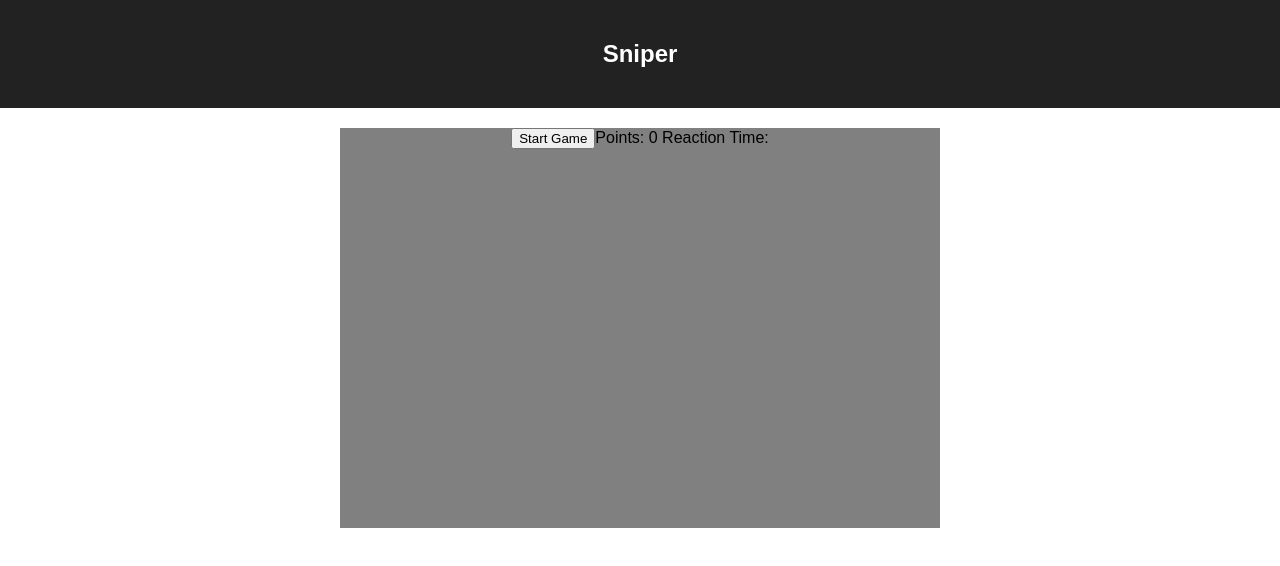
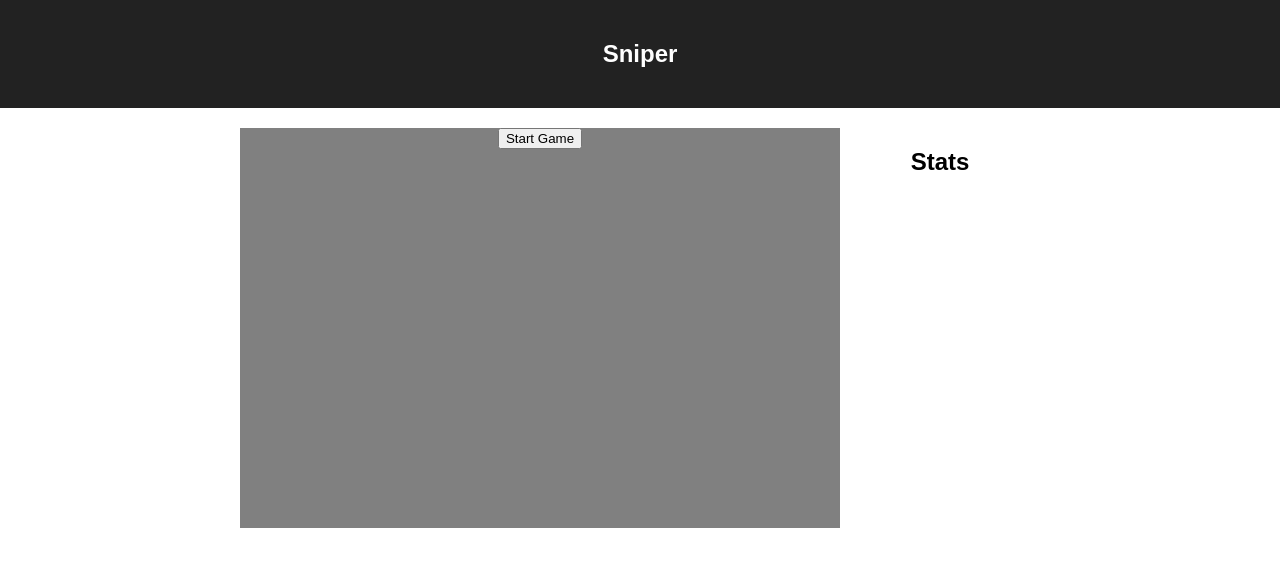
Before and after one commit to whitcik/sniper, a React app: page / in a window 1280 px wide. Shown: the top 566 px of the page. Built offline with nearby package versions, Linux system fonts and the light colour scheme.

Commit message:
Change html structure

```diff
--- a/src/App.scss
+++ b/src/App.scss
@@ -7,6 +7,11 @@
   padding: 20px;
   color: white;
 }
+.clearfix::after {
+    content:"";
+    display:block;
+    clear:both;
+}
 
 @keyframes App-logo-spin {
   from { transform: rotate(0deg); }
--- a/src/constants/gameConsts.js
+++ b/src/constants/gameConsts.js
@@ -1,2 +1,3 @@
-export const WIDTH = 600;
-export const HEIGHT = 400;
+export const GAME_WIDTH = 600;
+export const GAME_HEIGHT = 400;
+export const STATS_WIDTH = 200;
--- a/src/game/Game.js
+++ b/src/game/Game.js
@@ -1,10 +1,11 @@
 import React, { PureComponent } from 'react';
-import { WIDTH, HEIGHT } from '../constants/gameConsts';
+import { GAME_WIDTH, GAME_HEIGHT, STATS_WIDTH } from '../constants/gameConsts';
 import { connect } from 'react-redux';
 import { bindActionCreators } from 'redux';
 import { startGame, shot, stopGame } from '../actions/gameActions';
 import './game.scss';
 import Target from './Target';
+import GameStats from './GameStats';
 
 
 class Game extends PureComponent {
@@ -36,13 +37,15 @@ class Game extends PureComponent {
 
   render() {
     console.log('Game', this.props);
-    const { isGameStarted, reactionTime, shots } = this.props;
+    const { isGameStarted } = this.props;
 
     return (
-      <div id="game-map" style={{width: WIDTH, height: HEIGHT}}>
-        {!isGameStarted && <button onClick={this.handleStart}>Start Game</button>}
-        <span>Points: {shots}</span> <span>Reaction Time: {reactionTime}</span>
-        {isGameStarted && <Target handleShot={this.handleShot} />}
+      <div className="game-container clearfix" style={{width: GAME_WIDTH + STATS_WIDTH}}>
+        <div id="game-map" style={{width: GAME_WIDTH, height: GAME_HEIGHT}}>
+          {!isGameStarted && <button onClick={this.handleStart}>Start Game</button>}
+          {isGameStarted && <Target handleShot={this.handleShot} />}
+        </div>
+        <GameStats />
       </div>
     );
   }
@@ -51,8 +54,7 @@ class Game extends PureComponent {
 function mapStateToProps(state) {
   return {
     isGameStarted: state.game.isGameStarted,
-    shots: state.game.shots,
-    reactionTime: state.game.reactionTimes[state.game.shots]
+    shots: state.game.shots
   };
 }
 
--- /dev/null
+++ b/src/game/GameStats.js
@@ -0,0 +1,33 @@
+import React, { PureComponent } from 'react';
+import { connect } from 'react-redux';
+import { STATS_WIDTH } from '../constants/gameConsts';
+
+class GameStats extends PureComponent {
+
+  generateElements() {
+    const { reactionTimes } = this.props;
+    return Object.keys(reactionTimes).map((key) => {
+      return <li key={key}>{reactionTimes[key]}</li>
+    });
+  }
+
+  render() {
+
+    return (
+      <div className="game-stats" style={{width: STATS_WIDTH}}>
+        <h2>Stats</h2>
+        <ul>
+          {this.generateElements()}
+        </ul>
+      </div>
+    );
+  }
+}
+
+function mapStateToProps(state) {
+  return {
+    reactionTimes: state.game.reactionTimes
+  };
+}
+
+export default connect(mapStateToProps)(GameStats);
--- a/src/game/Target.js
+++ b/src/game/Target.js
@@ -1,5 +1,5 @@
 import React, { PureComponent } from 'react';
-import { WIDTH, HEIGHT } from '../constants/gameConsts';
+import { GAME_WIDTH, GAME_HEIGHT } from '../constants/gameConsts';
 import './game.scss';
 
 
@@ -15,9 +15,8 @@ export default class Target extends PureComponent {
 
   generateStylesForTarget(){
     const targetSize = this.state ? this.state.targetSize : 100;
-    const left = Math.floor((Math.random() * (WIDTH - targetSize)) + 0);
-    const top = Math.floor((Math.random() * (HEIGHT - targetSize)) + 0);
-    console.log('test', left, top);
+    const left = Math.floor((Math.random() * (GAME_WIDTH - targetSize)) + 0);
+    const top = Math.floor((Math.random() * (GAME_HEIGHT - targetSize)) + 0);
     return {
       width: targetSize,
       height: targetSize,
--- a/src/game/game.scss
+++ b/src/game/game.scss
@@ -1,11 +1,17 @@
-#game-map{
-  background-color: #808080;
+.game-container{
   margin-top: 20px;
   margin-left: auto;
   margin-right: auto;
-  position: relative;
-  .target {
-    position: absolute;
-    background-color: red;
+  #game-map{
+    background-color: #808080;
+    position: relative;
+    float: left;
+    .target {
+      position: absolute;
+      background-color: red;
+    }
+  }
+  .game-stats{
+    float: left;
   }
 }
```
